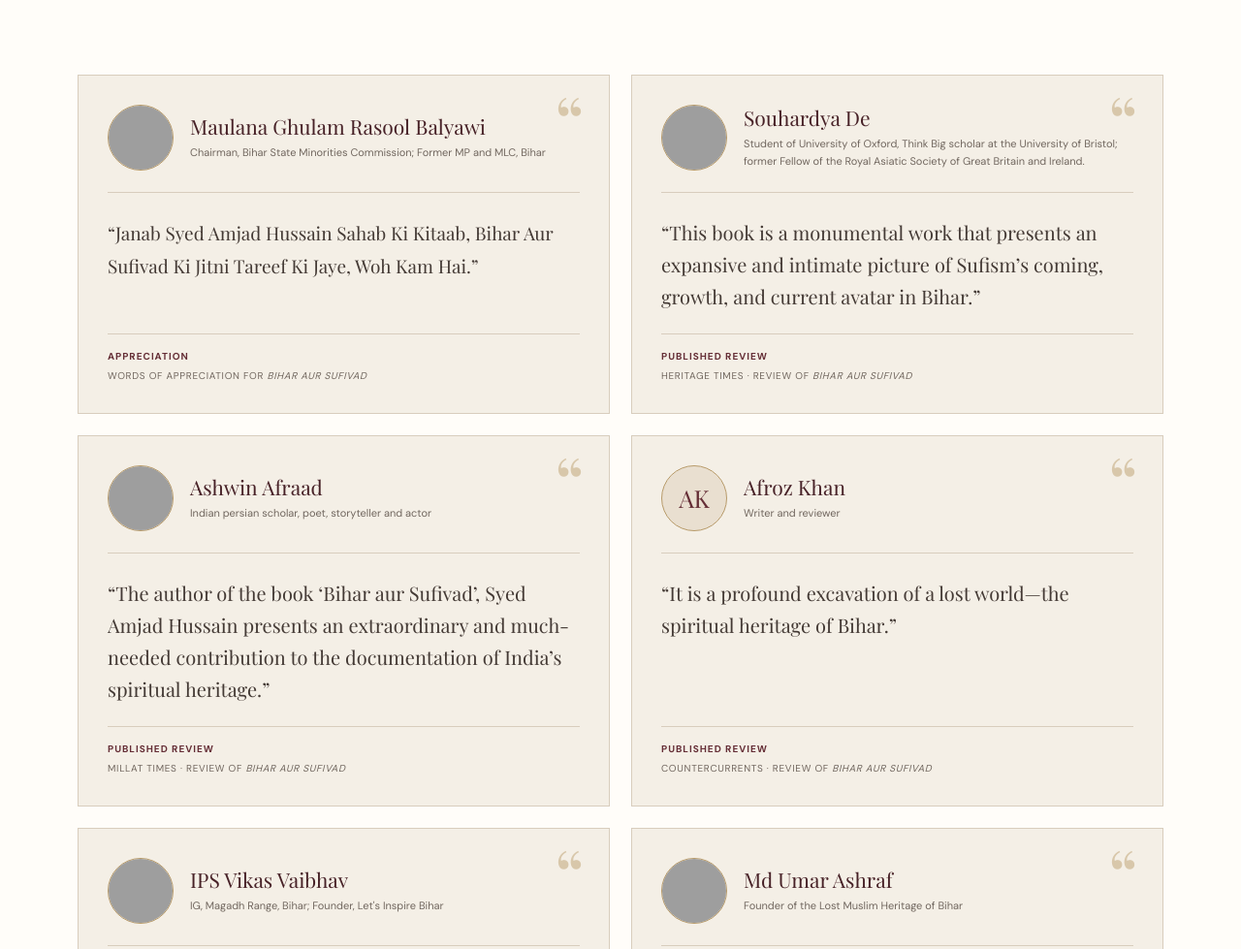
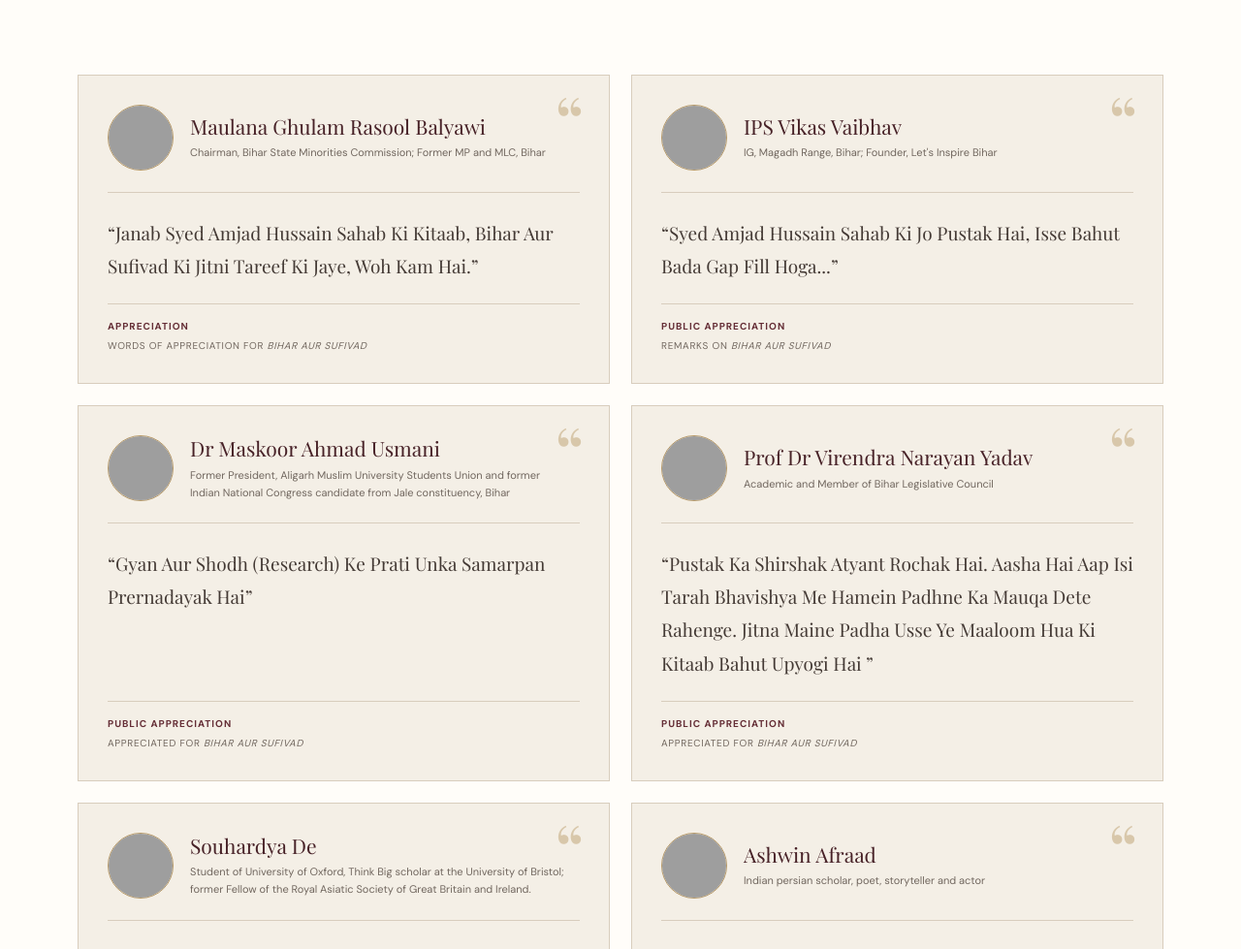
Before and after one commit to amjadhussainrsmp-byte/Syed-Amjad-Hussain-website, a website: page appreciations.html in a window 1280 px wide. Shown: the part 784-1763 px from the top of the page at 97% size. Drawn offline with nearby package versions, Linux system fonts and the light colour scheme; grey boxes are pictures that could not be loaded; a web font is replaced by a local one.

Commit message:
Add appreciation entries for notable individuals
Added appreciation entries for IPS Vikas Vaibhav, Dr. Maskoor Ahmad Usmani, and Prof. Dr. Virendra Narayan Yadav, including their details and quotes.

```diff
--- a/appreciations.html
+++ b/appreciations.html
@@ -1011,6 +1011,107 @@ footer {
 
         </article>
 
+        <!-- 5. IPS VIKAS VAIBHAV -->
+
+        <article class="appreciation-card">
+
+          <div class="appreciation-person">
+
+            <div class="appreciation-photo">
+  <img src="https://mlclxpjceapirkdrewdv.supabase.co/storage/v1/object/public/gallery/vikas%20vaibhav%20sb.jpg"
+       alt="IPS Vikas Vaibhav">
+            </div>
+
+            <div class="appreciation-person-info">
+              <h3 class="appreciation-name">IPS Vikas Vaibhav</h3>
+
+              <p class="appreciation-post">
+                IG, Magadh Range, Bihar;
+                Founder, Let's Inspire Bihar
+              </p>
+            </div>
+
+          </div>
+
+          <blockquote class="appreciation-quote roman">
+            “Syed Amjad Hussain Sahab Ki Jo Pustak Hai,
+            Isse Bahut Bada Gap Fill Hoga...”
+          </blockquote>
+
+          <div class="appreciation-reference">
+            <strong>Public Appreciation</strong>
+            Remarks on <em>Bihar Aur Sufivad</em>
+          </div>
+
+        </article>
+
+        <!-- Dr Maskoor Ahmad Usmani-->
+
+        <article class="appreciation-card">
+
+          <div class="appreciation-person">
+
+            <div class="appreciation-photo">
+  <img src="https://mlclxpjceapirkdrewdv.supabase.co/storage/v1/object/public/gallery/maskoor%20Usmani.jpg"
+       alt="Dr Maskoor Ahmad Usmani">
+            </div>
+
+            <div class="appreciation-person-info">
+              <h3 class="appreciation-name">Dr Maskoor Ahmad Usmani</h3>
+
+              <p class="appreciation-post">
+Former President, Aligarh Muslim University Students Union and former Indian National Congress candidate from Jale constituency, Bihar
+              </p>
+            </div>
+
+          </div>
+
+          <blockquote class="appreciation-quote roman">
+            “Gyan Aur Shodh (Research) Ke Prati Unka Samarpan Prernadayak Hai”
+          </blockquote>
+
+          <div class="appreciation-reference">
+            <strong>Public Appreciation</strong>
+            Appreciated for <em>Bihar Aur Sufivad</em>
+          </div>
+
+        </article>
+
+<!-- Prof Dr Virendra Narayan Yadav-->
+
+        <article class="appreciation-card">
+
+          <div class="appreciation-person">
+
+            <div class="appreciation-photo">
+  <img src="https://mlclxpjceapirkdrewdv.supabase.co/storage/v1/object/public/gallery/prof%20virendra.jpg"
+       alt="Prof Dr Virendra Narayan Yadav">
+            </div>
+
+            <div class="appreciation-person-info">
+              <h3 class="appreciation-name">Prof Dr Virendra Narayan Yadav</h3>
+
+              <p class="appreciation-post">
+                Academic and Member of Bihar Legislative Council
+              </p>
+            </div>
+
+          </div>
+
+          <blockquote class="appreciation-quote roman">
+            “Pustak Ka Shirshak Atyant Rochak Hai. Aasha Hai Aap Isi Tarah Bhavishya Me Hamein Padhne Ka Mauqa Dete Rahenge. Jitna Maine Padha Usse Ye Maaloom Hua Ki Kitaab Bahut Upyogi Hai
+”
+          </blockquote>
+
+          <div class="appreciation-reference">
+            <strong>Public Appreciation</strong>
+            Appreciated for <em>Bihar Aur Sufivad</em>
+          </div>
+
+        </article>
+
+
+
         <!-- 2. SOUHARDYA DE -->
 
         <article class="appreciation-card">
@@ -1107,40 +1208,6 @@ footer {
           <div class="appreciation-reference">
             <strong>Published Review</strong>
             Countercurrents · Review of <em>Bihar Aur Sufivad</em>
-          </div>
-
-        </article>
-
-        <!-- 5. IPS VIKAS VAIBHAV -->
-
-        <article class="appreciation-card">
-
-          <div class="appreciation-person">
-
-            <div class="appreciation-photo">
-  <img src="https://mlclxpjceapirkdrewdv.supabase.co/storage/v1/object/public/gallery/vikas%20vaibhav%20sb.jpg"
-       alt="IPS Vikas Vaibhav">
-            </div>
-
-            <div class="appreciation-person-info">
-              <h3 class="appreciation-name">IPS Vikas Vaibhav</h3>
-
-              <p class="appreciation-post">
-                IG, Magadh Range, Bihar;
-                Founder, Let's Inspire Bihar
-              </p>
-            </div>
-
-          </div>
-
-          <blockquote class="appreciation-quote roman">
-            “Syed Amjad Hussain Sahab Ki Jo Pustak Hai,
-            Isse Bahut Bada Gap Fill Hoga...”
-          </blockquote>
-
-          <div class="appreciation-reference">
-            <strong>Public Appreciation</strong>
-            Remarks on <em>Bihar Aur Sufivad</em>
           </div>
 
         </article>
```
